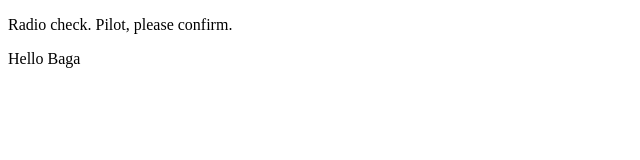
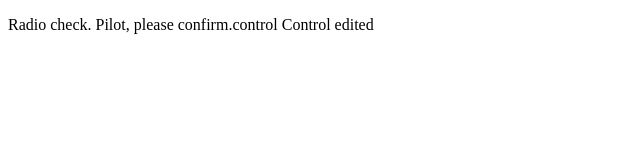
Before and after one commit to sbagavathi2006/communication-log, a plain HTML site: page index.html in a window 1280 px wide. Shown: the whole page, without its empty margins (0-640 px from the left). Drawn offline with Linux system fonts and the light colour scheme.

Commit message:
Hello Chris

```diff
--- a/index.html
+++ b/index.html
@@ -1,7 +1,6 @@
 <!DOCTYPE html>
 <html>
    <body>
-      <p>Radio check. Pilot, please confirm.</p>
-      <p>Hello Baga</p>
+      <p>Radio check. Pilot, please confirm.control Control edited </p>
    </body>
 </html>
```
